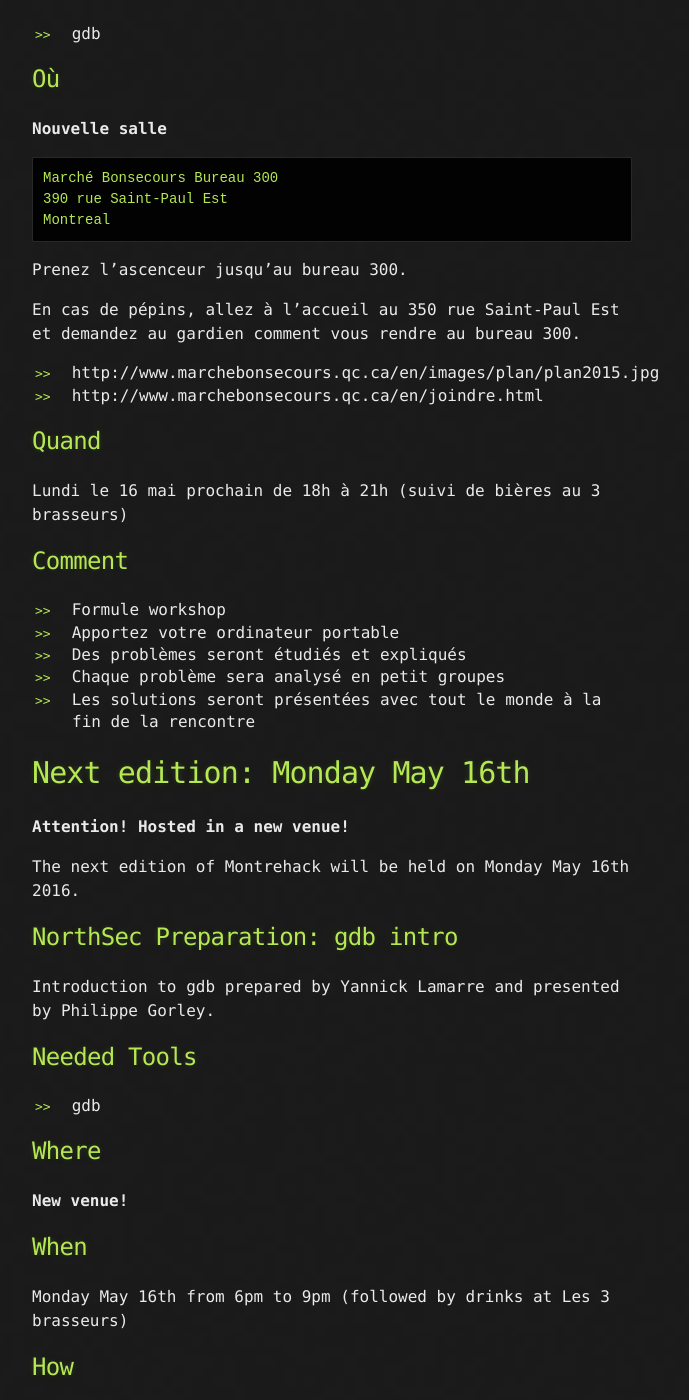
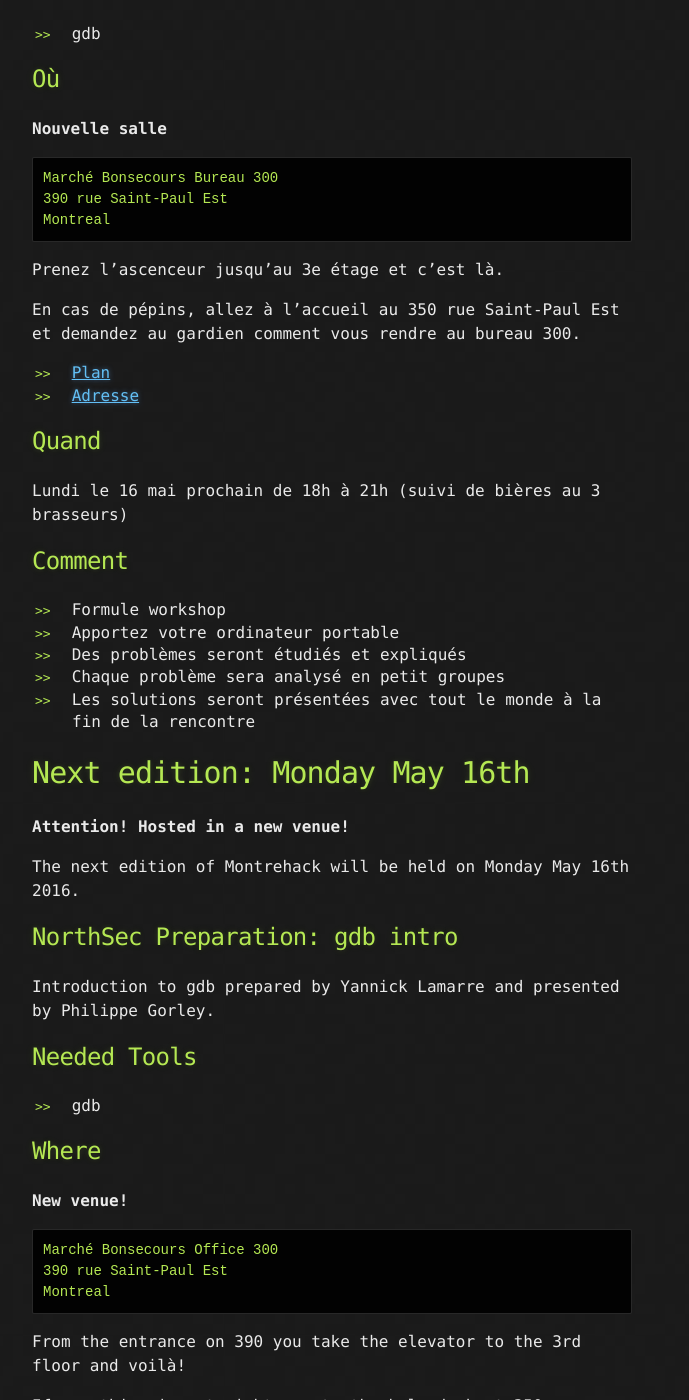
Before and after one commit to montrehack/montrehack.github.com, a Jekyll site: the page built from index.md, in a window 1280 px wide and 1400 px high, scrolled down 793 px. Shown: the whole window, without its empty margins (308-997 px from the left). Built offline with Jekyll 4.4.1, drawn with Linux system fonts in a browser that asks for light colours; comment, search, counter and statistics services are not loaded; some of the changed text lies outside the part shown.

Commit message:
english directions and fixes

````diff
--- a/index.md
+++ b/index.md
@@ -30,12 +30,12 @@ Marché Bonsecours Bureau 300
 Montreal
 ```
 
-Prenez l'ascenceur jusqu'au bureau 300.
+Prenez l'ascenceur jusqu'au 3e étage et c'est là.
 
 En cas de pépins, allez à l'accueil au 350 rue Saint-Paul Est et demandez au gardien comment vous rendre au bureau 300.
 
-* http://www.marchebonsecours.qc.ca/en/images/plan/plan2015.jpg
-* http://www.marchebonsecours.qc.ca/en/joindre.html
+* [Plan](http://www.marchebonsecours.qc.ca/en/images/plan/plan2015.jpg)
+* [Adresse](http://www.marchebonsecours.qc.ca/en/joindre.html)
 
 ## Quand
 
@@ -70,6 +70,20 @@ Introduction to gdb prepared by Yannick Lamarre and presented by Philippe Gorley
 
 **New venue!**
 
+```
+Marché Bonsecours Office 300
+390 rue Saint-Paul Est
+Montreal
+```
+
+From the entrance on 390 you take the elevator to the 3rd floor and voilà!
+
+If something is not right, go to the help desk at 350 rue Saint-Paul Est and ask to be taken to office 300.
+
+* [Plan](http://www.marchebonsecours.qc.ca/en/images/plan/plan2015.jpg)
+* [Address](http://www.marchebonsecours.qc.ca/en/joindre.html)
+
+
 ## When
 
 Monday May 16th from 6pm to 9pm (followed by drinks at Les 3 brasseurs)
````
